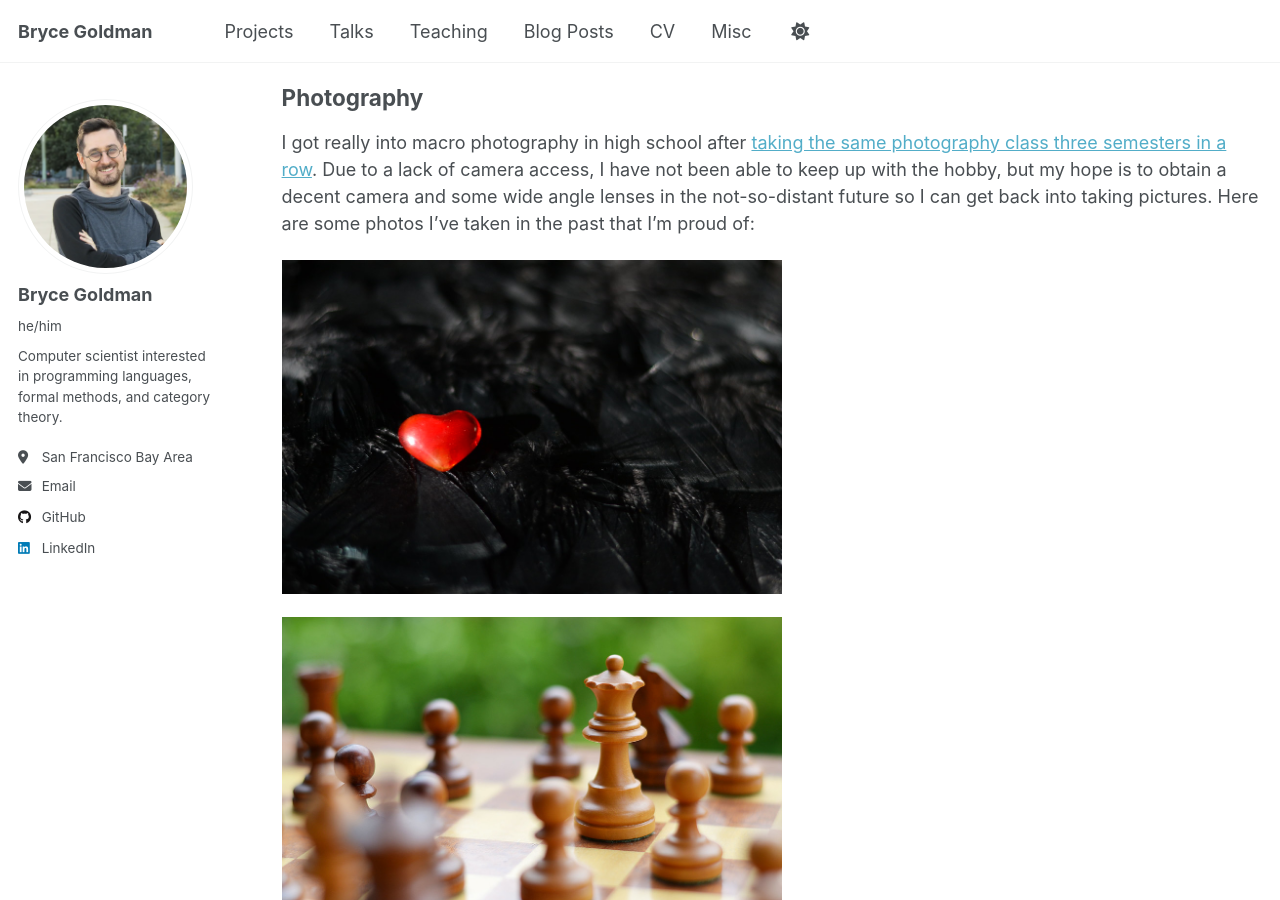
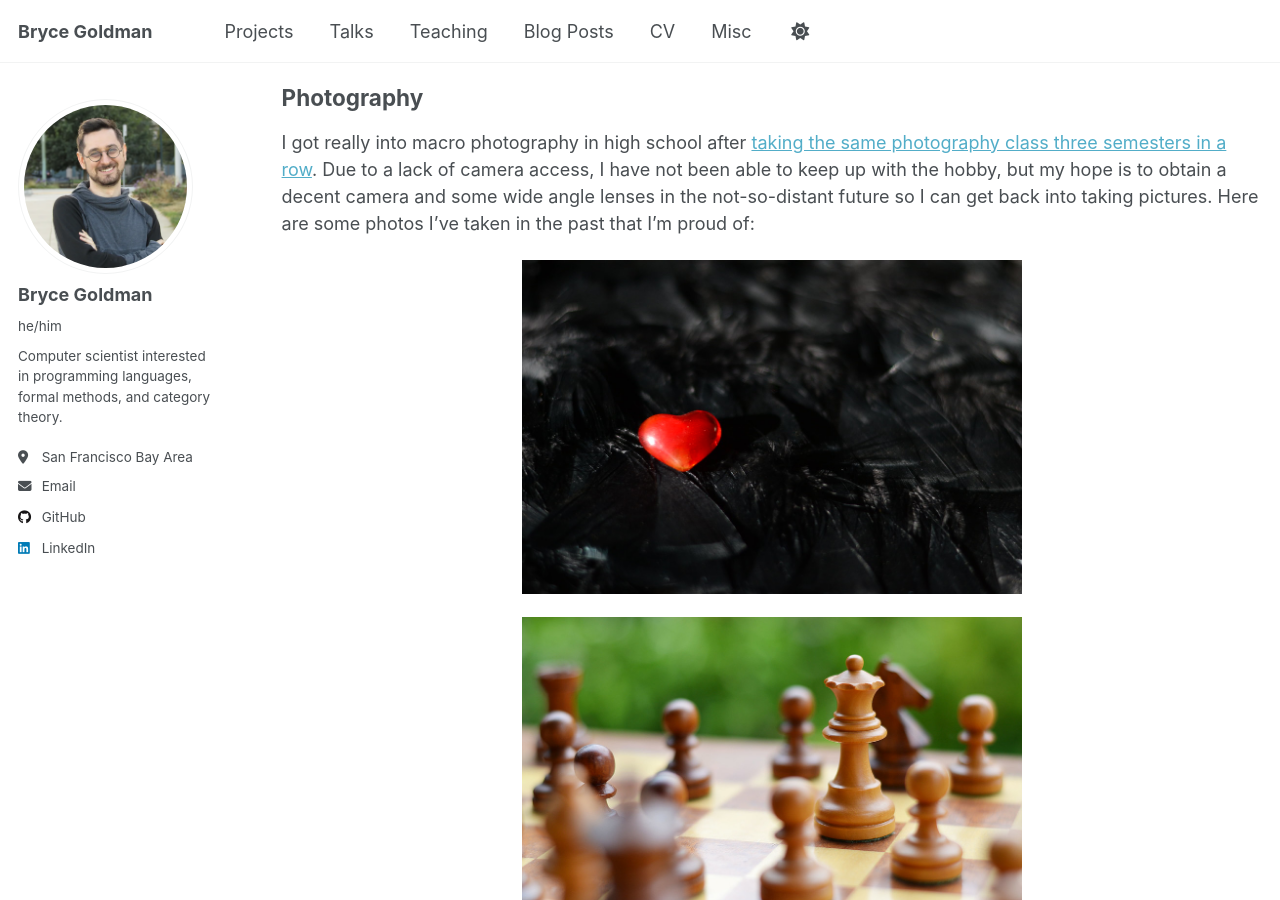
Before and after one commit to Alkizar/alkizar.github.io, a Jekyll site: the page built from _pages/misc.md, in a window 1280 px wide and 900 px high, scrolled down 1252 px. Built offline with Jekyll 4.4.1, drawn with Linux system fonts in a browser that asks for light colours.

Commit message:
centering photos

```diff
--- a/_pages/misc.md
+++ b/_pages/misc.md
@@ -56,13 +56,13 @@
 
 I got really into macro photography in high school after <a href="https://en.wikipedia.org/wiki/Stockholm_syndrome">taking the same photography class three semesters in a row</a>. Due to a lack of camera access, I have not been able to keep up with the hobby, but my hope is to obtain a decent camera and some wide angle lenses in the not-so-distant future so I can get back into taking pictures. Here are some photos I've taken in the past that I'm proud of:
 
-<img src="https://alkizar.github.io/images/photos/heart.jpg" alt="A red heart-shaped crystal on a surface of shiny black feathers" width=500>
+<img src="https://alkizar.github.io/images/photos/heart.jpg" alt="A red heart-shaped crystal on a surface of shiny black feathers" width=500 style="display: block; margin: 0 auto;">
 
-<img src="https://alkizar.github.io/images/photos/queen.jpg" alt="The white queen threatens a hanging black knight on a chess board in shallow focus" width=500>
+<img src="https://alkizar.github.io/images/photos/queen.jpg" alt="The white queen threatens a hanging black knight on a chess board in shallow focus" width=500 style="display: block; margin: 0 auto;">
 
-<img src="https://alkizar.github.io/images/photos/glass.jpg" alt="A shotglass on its side on a dark reflective plane" width=500>
+<img src="https://alkizar.github.io/images/photos/glass.jpg" alt="A shotglass on its side on a dark reflective plane" width=500 style="display: block; margin: 0 auto;">
 
-<img src="https://alkizar.github.io/images/photos/glasses_plural.jpg" alt="Several wine glasses aligned colinearly with each other and the camera, so that they appear nested within each other" width=300>
+<img src="https://alkizar.github.io/images/photos/glasses_plural.jpg" alt="Several wine glasses aligned colinearly with each other and the camera, so that they appear nested within each other" width=300 style="display: block; margin: 0 auto;">
 
 
 Lockpicking
```
